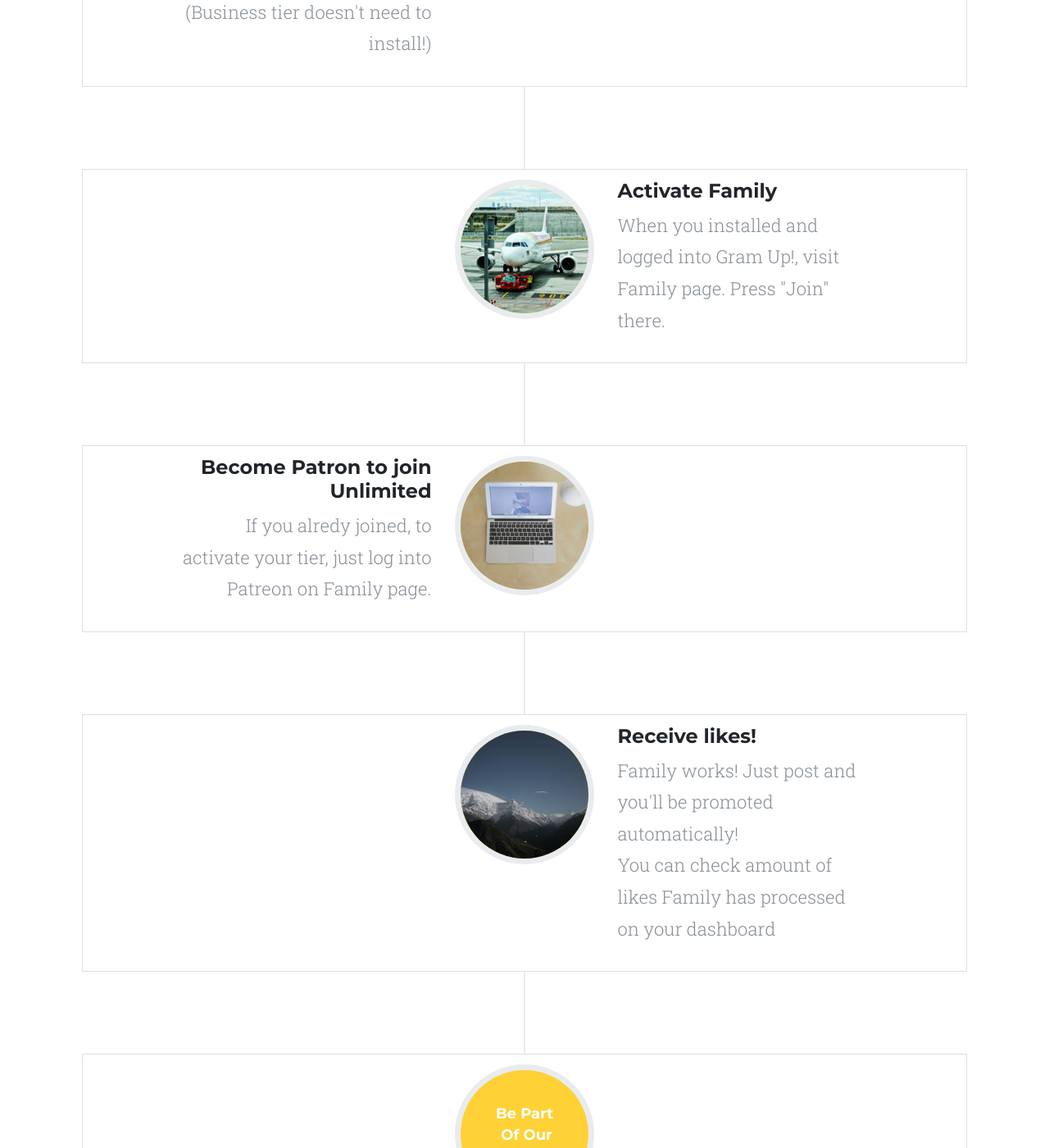
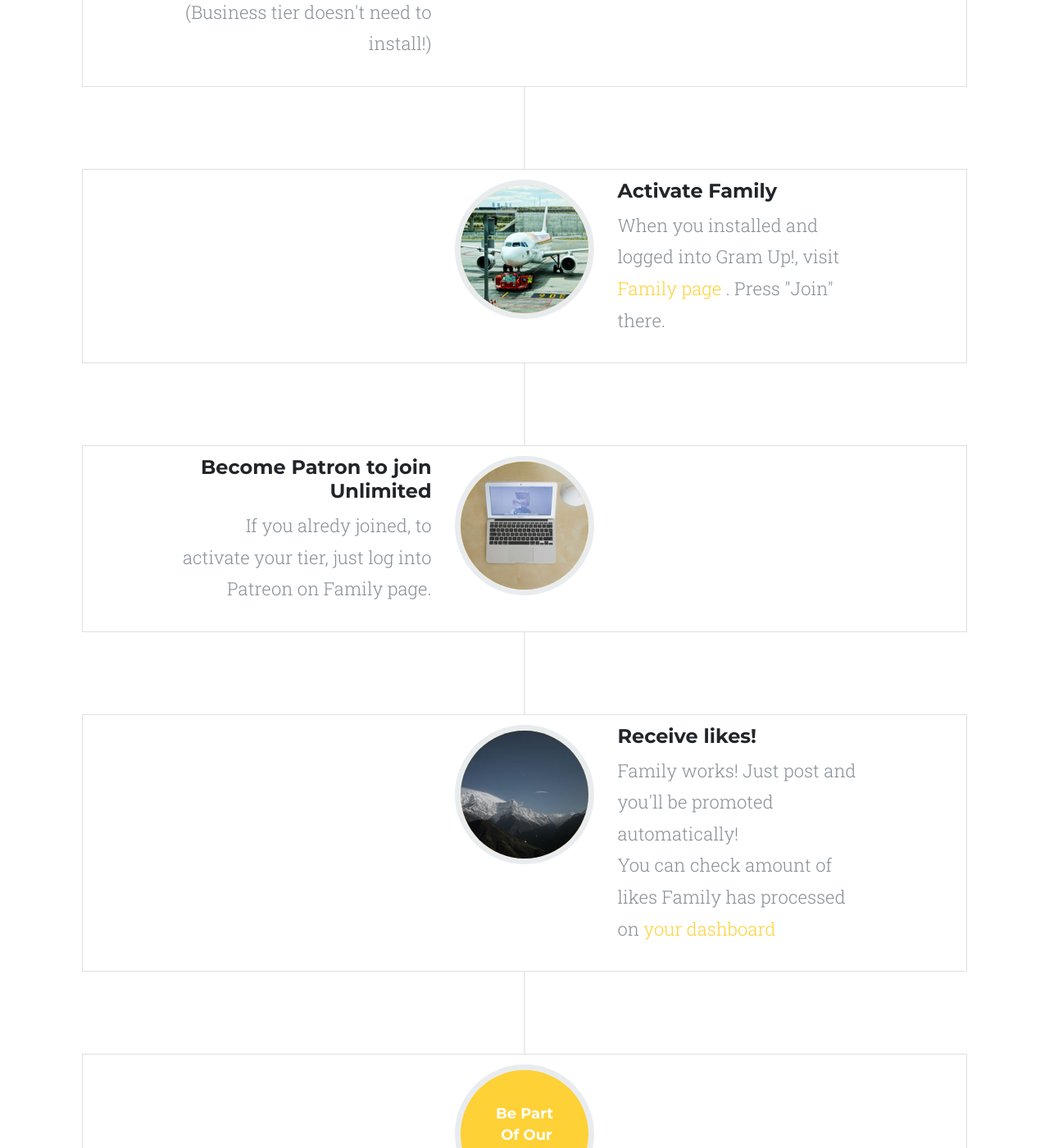
Before and after one commit to tarsbase/gramup-landing, a Jekyll site: the page built from family.html, in a window 1280 px wide and 1400 px high, scrolled down 2680 px. Shown: the whole window at 82% size. Built offline with Jekyll 4.4.1, drawn with Linux system fonts in a browser that asks for light colours; some web fonts are replaced; comment, search, counter and statistics services are not loaded; some of the changed lines change nothing that is shown.

Commit message:
add link

```diff
--- a/family.html
+++ b/family.html
@@ -211,8 +211,10 @@ description:
                                 </div>
                                 <div class="timeline-body">
                                     <p class="text-muted">
-                                      When you installed and logged into Gram&nbsp;Up!,
-                                      visit Family page. Press "Join" there.
+                                      When you installed and logged into Gram&nbsp;Up!, visit
+                                      <a href="https://insta.gramup.me/family" target="_blank">
+                                        Family page
+                                      </a>. Press "Join" there.
 
                                     </p>
                                 </div>
@@ -251,7 +253,8 @@ description:
 
                                     </p>
                                     <p class="text-muted">
-                                      You can check amount of likes Family has processed on your dashboard
+                                      You can check amount of likes Family has processed on
+                                      <a href="https://insta.gramup.me/" target="_blank">your dashboard</a>
                                     </p>
                                 </div>
                             </div>
```
